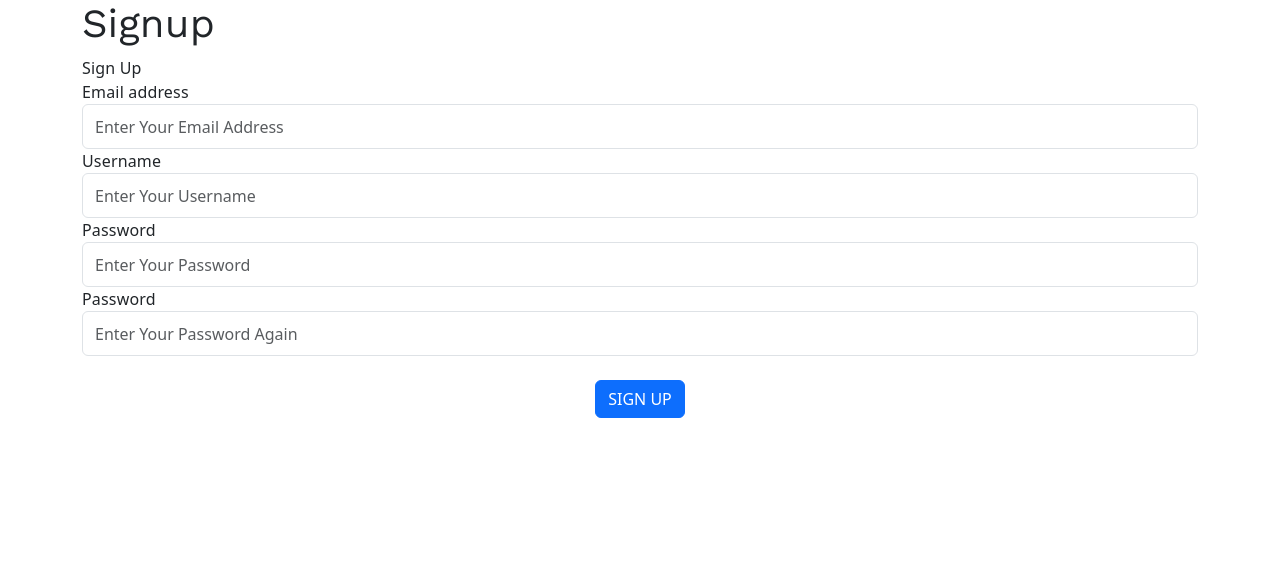
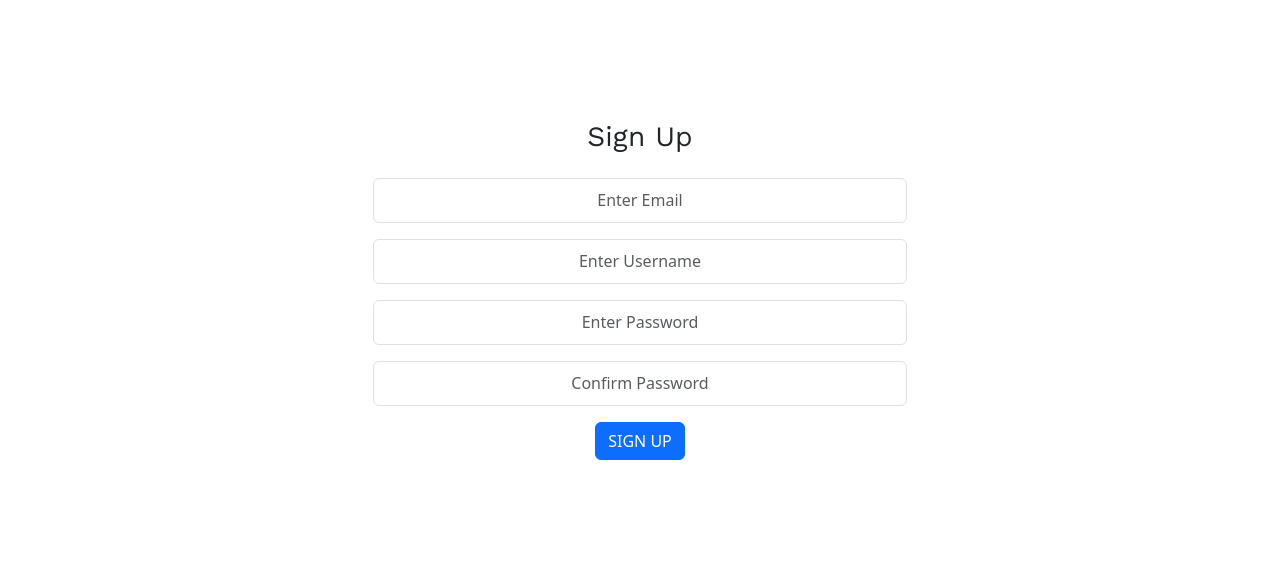
Before and after one commit to KiwiBoi2/Jpop, a Flask app: page /sign-up in a window 1280 px wide. Shown: the part 81-660 px from the top of the page. Run offline with Flask 3, Linux system fonts and the light colour scheme; some libraries are stand-ins or nearby versions.

Commit message:
changed signup and login page formatting

```diff
--- a/website/auth.py
+++ b/website/auth.py
@@ -49,7 +49,7 @@ def login():
             if check_password_hash(user.password, password):
                 flash("Logged in successfully!", category="success")
                 login_user(user, remember=True)
-                return redirect(url_for("views.contact"))
+                return redirect(url_for("views.home"))
             else:
                 flash("Incorrect password, try again.", category="error")
         else:
--- a/website/static/css/style.css
+++ b/website/static/css/style.css
@@ -846,3 +846,16 @@ textarea.form-control {
     min-height: 100px;
     resize: vertical;
 }
+
+.centered-placeholder::placeholder {
+    text-align: center;
+}
+
+.centered-placeholder {
+    text-align: center;
+}
+
+.form-control {
+    max-width: 100%;
+    margin: 0 auto;
+}
--- a/website/templates/sign_up.html
+++ b/website/templates/sign_up.html
@@ -1,27 +1,75 @@
-{% extends "template.html" %} {% block title %} Signup {% endblock %}
+{% extends "template.html" %}
+{% block title %}Sign Up{% endblock %}
+
 {% block content %}
+<section class="section">
+    <div class="container">
+        <div class="row justify-content-center">
+            <div class="col-md-6">
+                <form method="POST">
+                    <h3 class="text-center mb-4">Sign Up</h3>
 
-<h1>Signup</h1>
+                    <!-- Email Row -->
+                    <div class="row mb-3">
+                        <div class="col-12">
+                            <input
+                                type="email"
+                                class="form-control centered-placeholder"
+                                id="email"
+                                name="email"
+                                placeholder="Enter Email"
+                            />
+                        </div>
+                    </div>
 
-<form method="POST">Sign Up</h3>
-    <div class="form-group">
-        <label for="email">Email address</label>
-        <input type="text" id="email" name="email" class="form-control" placeholder="Enter Your Email Address"/>
+                    <!-- Username Row -->
+                    <div class="row mb-3">
+                        <div class="col-12">
+                            <input
+                                type="text"
+                                class="form-control centered-placeholder"
+                                id="username"
+                                name="username"
+                                placeholder="Enter Username"
+                            />
+                        </div>
+                    </div>
 
-        <label for="username">Username</label>
-        <input type="text" id="username" name="username" class="form-control" placeholder="Enter Your Username"/>
+                    <!-- Password Row -->
+                    <div class="row mb-3">
+                        <div class="col-12">
+                            <input
+                                type="password"
+                                class="form-control centered-placeholder"
+                                id="password1"
+                                name="password1"
+                                placeholder="Enter Password"
+                            />
+                        </div>
+                    </div>
 
-        <label for="password1">Password</label>
-        <input type="password" id="password1" name="password1" class="form-control" placeholder="Enter Your Password"/>
+                    <!-- Confirm Password Row -->
+                    <div class="row mb-3">
+                        <div class="col-12">
+                            <input
+                                type="password"
+                                class="form-control centered-placeholder"
+                                id="password2"
+                                name="password2"
+                                placeholder="Confirm Password"
+                            />
+                        </div>
+                    </div>
 
-        <label for="password2">Password</label>
-        <input type="password" id="password2" name="password2" class="form-control" placeholder="Enter Your Password Again"/>
-
-        <br/>
-        <div align="center">
-            <button class="btn btn-primary" type="submit">Sign Up</button>
+                    <!-- Submit Button Row -->
+                    <div class="row">
+                        <div class="col-12 text-center">
+                            <button type="submit" class="btn btn-primary">Sign Up</button>
+                        </div>
+                    </div>
+                </form>
+            </div>
         </div>
     </div>
-</form>
-
+</section>
 {% endblock %}
```
Also changed, not shown: website/templates/login.html (+42 -14 lines), instance/database.db.
